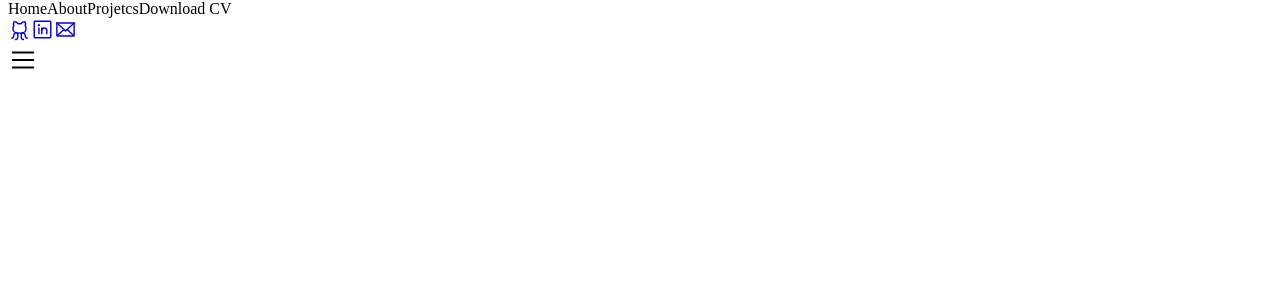
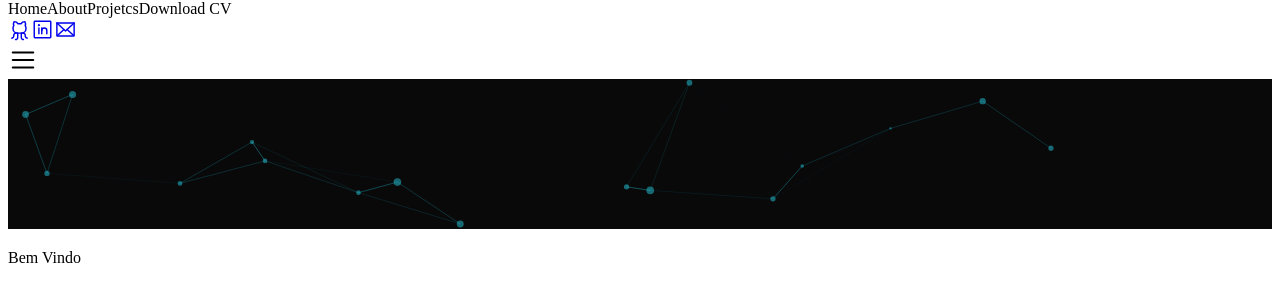
Before and after one commit to rafaelsangali/portfolio, a React (Vite) app: page / in a window 1280 px wide. Shown: the part 426-728 px from the top of the page. Built offline with nearby package versions, Linux system fonts and the light colour scheme; the HTML template or start-up script is replaced by a standard one.

Commit message:
home page done

```diff
--- a/package.json
+++ b/package.json
@@ -11,6 +11,7 @@
     "phosphor-react": "^1.4.1",
     "react": "^18.0.0",
     "react-dom": "^18.0.0",
+    "react-router-dom": "^6.3.0",
     "react-tsparticles": "^2.1.0",
     "tsparticles": "^2.1.0"
   },
--- a/src/App.tsx
+++ b/src/App.tsx
@@ -1,13 +1,8 @@
-import { Sidebar } from "./components/Sidebar/Sidebar"
-
+import { Routes } from "./Routes"
 
 function App() {
   return (
-    <main className="md:flex">
-      <Sidebar />
-    </main>
-
+  <Routes />
   )
 }
-
 export default App
--- /dev/null
+++ b/src/Pages/Home.tsx
@@ -0,0 +1,12 @@
+import { ParticlesHome } from "../components/HomeComponents/ParticlesHome";
+import { Sidebar } from "../components/Sidebar/Sidebar";
+
+
+export function Home() {
+  return (
+    <main className="md:flex">
+      <Sidebar />
+      <ParticlesHome />
+    </main>
+  )
+}
--- /dev/null
+++ b/src/Routes.tsx
@@ -0,0 +1,14 @@
+import { BrowserRouter, Route, Routes as RoutesReact} from "react-router-dom";
+import { Home } from "./Pages/Home";
+
+export function Routes(){
+  return (
+    <BrowserRouter>
+      <RoutesReact>
+        <Route path="/" element={<Home />} />
+        <Route path="/event" element={""} />
+        <Route path="/event/lesson/:slug" element={""} />
+      </RoutesReact>
+    </BrowserRouter>
+  )
+}
--- a/src/components/HomeComponents/ParticlesHome.tsx
+++ b/src/components/HomeComponents/ParticlesHome.tsx
@@ -2,15 +2,16 @@ import Particles from "react-tsparticles";
 import { loadFull } from "tsparticles";
 import { Engine } from "tsparticles-engine";
 
-export function Home() {
+export function ParticlesHome() {
   async function particlesInit(main: Engine){
     await loadFull(main);
   };
   function particlesLoaded(_container: any) {
   };
   return (
+    <>
       <Particles
-    className="w-screen"
+      className="w-screen h-screen"
         id="tsparticles"
         init={particlesInit}
         loaded={particlesLoaded}
@@ -25,7 +26,7 @@ export function Home() {
           interactivity: {
             events: {
               onClick: {
-              enable: true,
+                enable: false,
                 mode: "push",
               },
               onHover: {
@@ -39,7 +40,7 @@ export function Home() {
                 quantity: 4,
               },
               repulse: {
-              distance: 200,
+                distance: 150,
                 duration: 0.4,
               },
             },
@@ -56,7 +57,7 @@ export function Home() {
               width: 0.5,
             },
             collisions: {
-            enable: true,
+              enable: false,
             },
             move: {
               direction: "none",
@@ -64,7 +65,7 @@ export function Home() {
               outModes: {
                 default: "bounce",
               },
-            random: false,
+              random: true,
               speed: 3.5,
               straight: false,
             },
@@ -86,7 +87,8 @@ export function Home() {
             },
           },
           detectRetina: true,
-      }}
-    />
+        }}/>
+        <p className="absolute top-[50%] left-[20%] text-5xl sm:left-[30%] md:left-[50%]">Bem Vindo</p>
+    </>
 )
 };
--- a/src/components/Sidebar/Sidebar.tsx
+++ b/src/components/Sidebar/Sidebar.tsx
@@ -9,7 +9,7 @@ export function Sidebar() {
   return (
    <>
     <aside
-    className={`text-2xl md:w-[250px] h-screen md:grid gap-4 bg-gray-700 md:border-x border-gray-600 place-content-center ${open ? "grid" : "hidden"}`}>
+    className={`text-2xl md:w-[250px] h-screen md:grid gap-4 bg-gray-700 md:border-x border-gray-600 place-content-center ${open ? "fixed w-screen grid z-40" : "hidden"}`}>
       <img
       className="h-16 w-16 md:h-32 md:w-32 rounded-full border-2 border-cyan-400 m-auto"
       src="https://avatars.githubusercontent.com/u/96629688?v=4"
@@ -46,7 +46,7 @@ export function Sidebar() {
     <div className="bg-gray-700 h-[50px] w-screen top-0 absolute md:hidden">
       <List
       onClick={() => setOpen(!open)}
-      className={`text-cyan-400 absolute top-2 right-5 cursor-pointer duration-500 ${open? "rotate-[-90deg]" : ""}`}
+      className={`text-cyan-400 absolute top-2 right-5 cursor-pointer duration-500 ${open? "rotate-[-90deg] z-40" : ""}`}
       size={30} />
     </div>
     </>
```
Also changed, not shown: 1 other file (tests, documents, lock files or other folders). Lines whose indentation alone changed are shown as unchanged.
